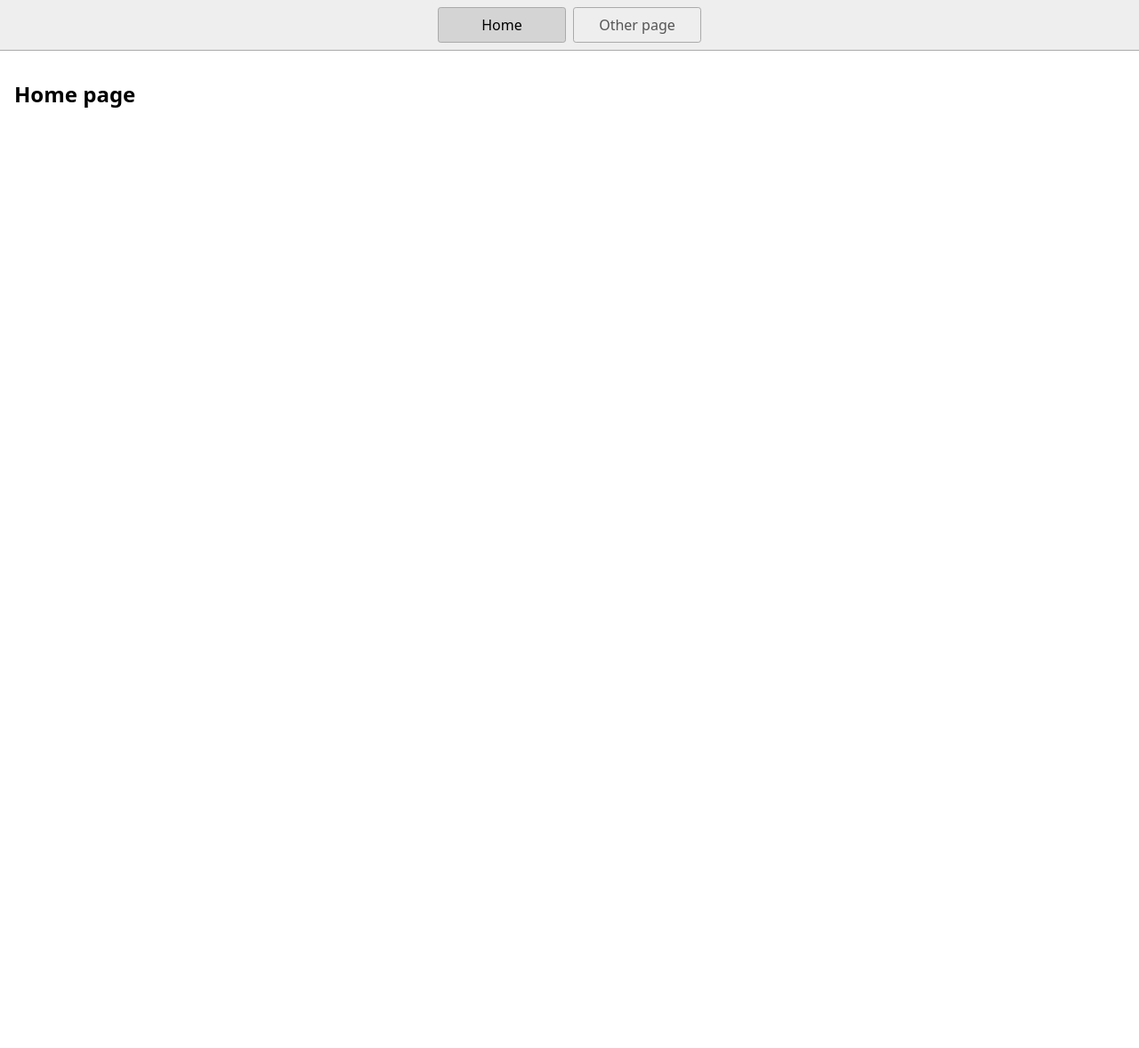
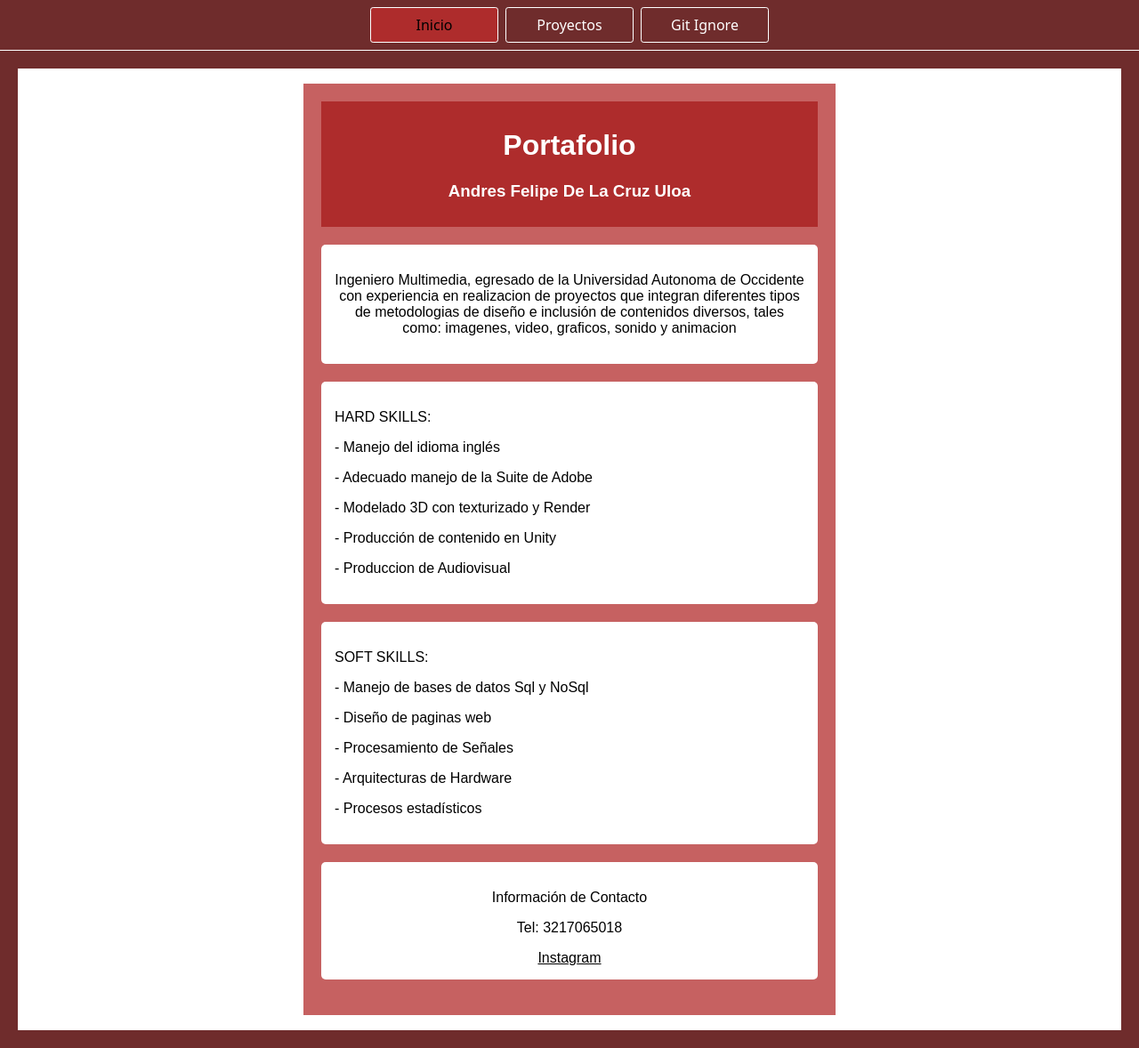
Before and after one commit to andresF864/portafolioAFdelacruz, a website: page index.html in a window 1280 px wide. Shown: the whole page at 89% size. Before the commit the page ends 800 px from the top, so only its background shows below. Drawn offline with Linux system fonts and the light colour scheme.

Commit message:
Portafolio Final

```diff
--- a/index.html
+++ b/index.html
@@ -1,7 +1,7 @@
 <!DOCTYPE html>
 <html lang="en">
   <head>
-    <title>Home</title>
+    <title>Portafolio</title>
     <meta charset="UTF-8" />
     <meta name="viewport" content="width=device-width" />
     <!--
@@ -13,11 +13,41 @@
   </head>
   <body>
     <nav>
-      <a href="/" aria-current="page">Home</a>
-      <a href="/page2.html">Other page</a>
+      <a href="/" aria-current="page">Inicio</a>
+      <a href="/page2.html">Proyectos</a>
+      <a href="/page3.html">Git Ignore</a>
     </nav>
     <main>
-      <h1>Home page</h1>
+      <div class="container">
+        <div class="title">
+            <h1>Portafolio</h1>
+            <h3>Andres Felipe De La Cruz Uloa</h3>
+        </div>
+        <div class="content">
+            <p>Ingeniero Multimedia, egresado de la Universidad Autonoma de Occidente con experiencia en realizacion de proyectos que integran diferentes tipos de metodologias de diseño e inclusión de contenidos diversos, tales como: imagenes, video, graficos, sonido y animacion</p>
+        </div>
+        <div class="content2">
+          <p>HARD SKILLS:</p>
+          <p>- Manejo del idioma inglés</p>
+          <p>- Adecuado manejo de la Suite de Adobe</p>
+          <p>- Modelado 3D con texturizado y Render</p>
+          <p>- Producción de contenido en Unity</p>
+          <p>- Produccion de Audiovisual</p>
+      </div>
+      <div class="content3">
+        <p>SOFT SKILLS:</p>
+        <p>- Manejo de bases de datos Sql y NoSql</p>
+        <p>- Diseño de paginas web</p>
+        <p>- Procesamiento de Señales</p>
+        <p>- Arquitecturas de Hardware</p>
+        <p>- Procesos estadísticos</p>
+      </div>
+      <div class="content4">
+        <p>Información de Contacto</p>
+        <p>Tel: 3217065018</p>
+        <a href="https://www.instagram.com/andresf_864/" class="subtitle">Instagram</a>
+    </div>
+    </div>
     </main>
   </body>
 </html>
--- a/styles.css
+++ b/styles.css
@@ -6,7 +6,7 @@ body {
   margin: 0;
   font-family: system-ui, sans-serif;
   color: black;
-  background-color: white;
+  background-color: rgb(111, 44, 44);
 }
 
 nav {
@@ -16,8 +16,8 @@ nav {
   justify-content: center;
   padding: 0.5rem;
   gap: 0.5rem;
-  border-bottom: solid 1px #aaa;
-  background-color: #eee;
+  border-bottom: solid 1px #ffffff;
+  background-color:   rgb(111, 44, 44);
 }
 
 nav a {
@@ -25,22 +25,75 @@ nav a {
   min-width: 9rem;
   padding: 0.5rem;
   border-radius: 0.2rem;
-  border: solid 1px #aaa;
+  border: solid 1px #ffffff;
   text-align: center;
   text-decoration: none;
-  color: #555;
+  color: #ffffff;
 }
 
 nav a[aria-current='page'] {
   color: #000;
-  background-color: #d4d4d4;
+  background-color: rgb(174, 44, 44);
 }
 
 main {
   padding: 1rem;
+  font-family: Arial, sans-serif;
+  margin: 20px;
+  background-color: white;
 }
 
-h1 {
-  font-weight: bold;
-  font-size: 1.5rem;
+.container {
+  border: 1px solid white;
+  padding: 20px;
+  max-width: 600px;
+  margin: auto;
+  background-color: rgb(198, 97, 97);
 }
+.title {
+  margin-bottom: 20px;
+  text-align: center;
+  background-color: rgb(174, 44, 44);
+  padding: 10px;
+  color: white;
+}
+.content {
+  margin-bottom: 20px;
+  background-color: rgb(255, 255, 255);
+  padding: 15px;
+  border-radius: 5px;
+  text-align: center;
+}
+.content2 {
+  margin-bottom: 20px;
+  background-color: rgb(255, 255, 255);
+  padding: 15px;
+  border-radius: 5px;
+}
+.content3 {
+  margin-bottom: 20px;
+  background-color: rgb(255, 255, 255);
+  padding: 15px;
+  border-radius: 5px;
+}
+.content4 {
+  margin-bottom: 20px;
+  background-color: rgb(255, 255, 255);
+  padding: 15px;
+  border-radius: 5px;
+  text-align: center;
+}
+.subtitle{
+  color: black;
+  font-weight: 300;
+  margin-bottom: 30px;
+  text-align: center;
+}
+
+.imge{
+  width: 100%;
+  height: 100%;
+  object-fit: fill;
+  display: flex;
+  padding: 20px;
+}
```
Also changed, not shown: page2.html (+19 -4 lines), page3.html (added, +87 -0 lines), img/T1.png (added), img/T2.png (added), 1 other file.
